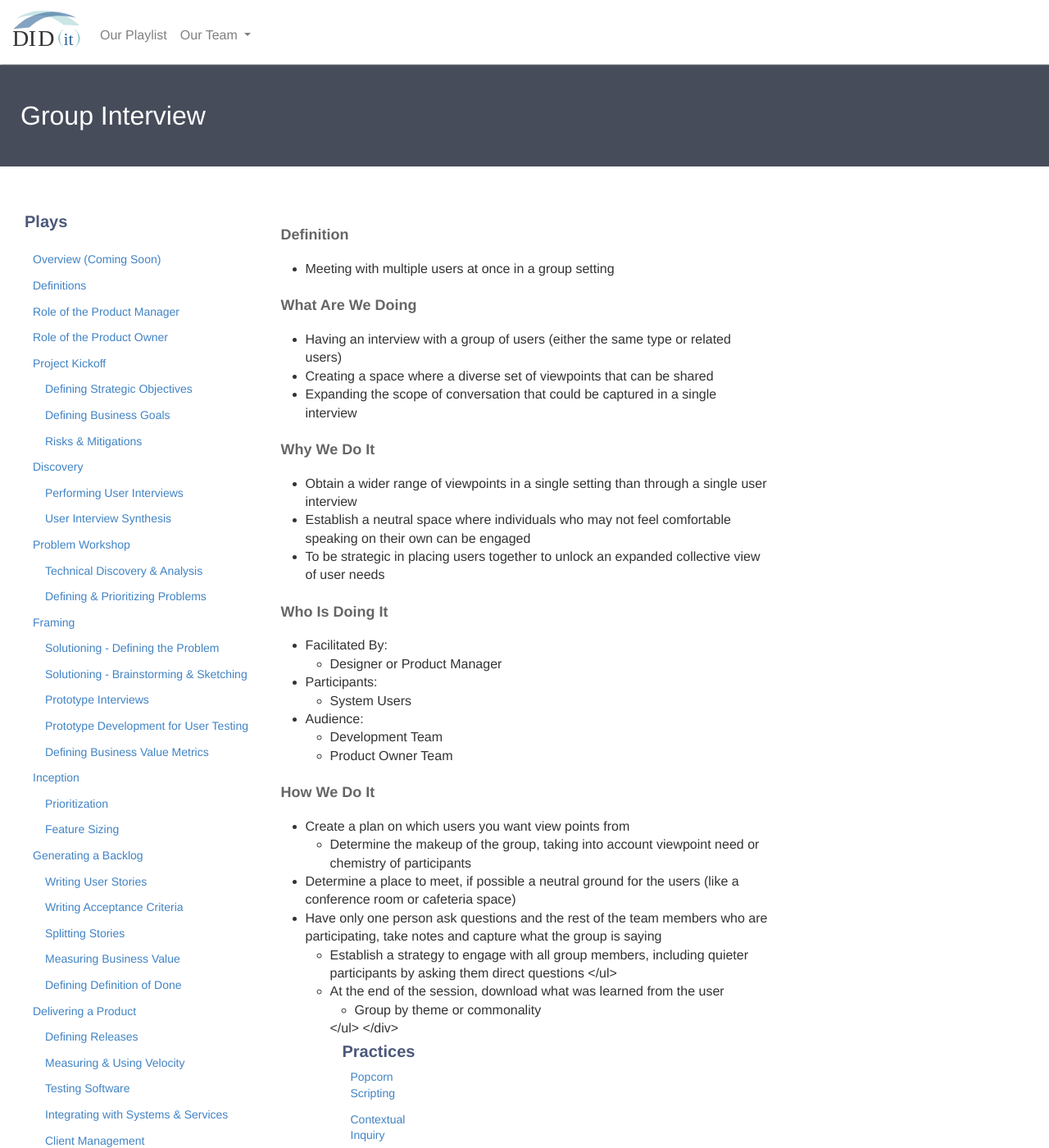
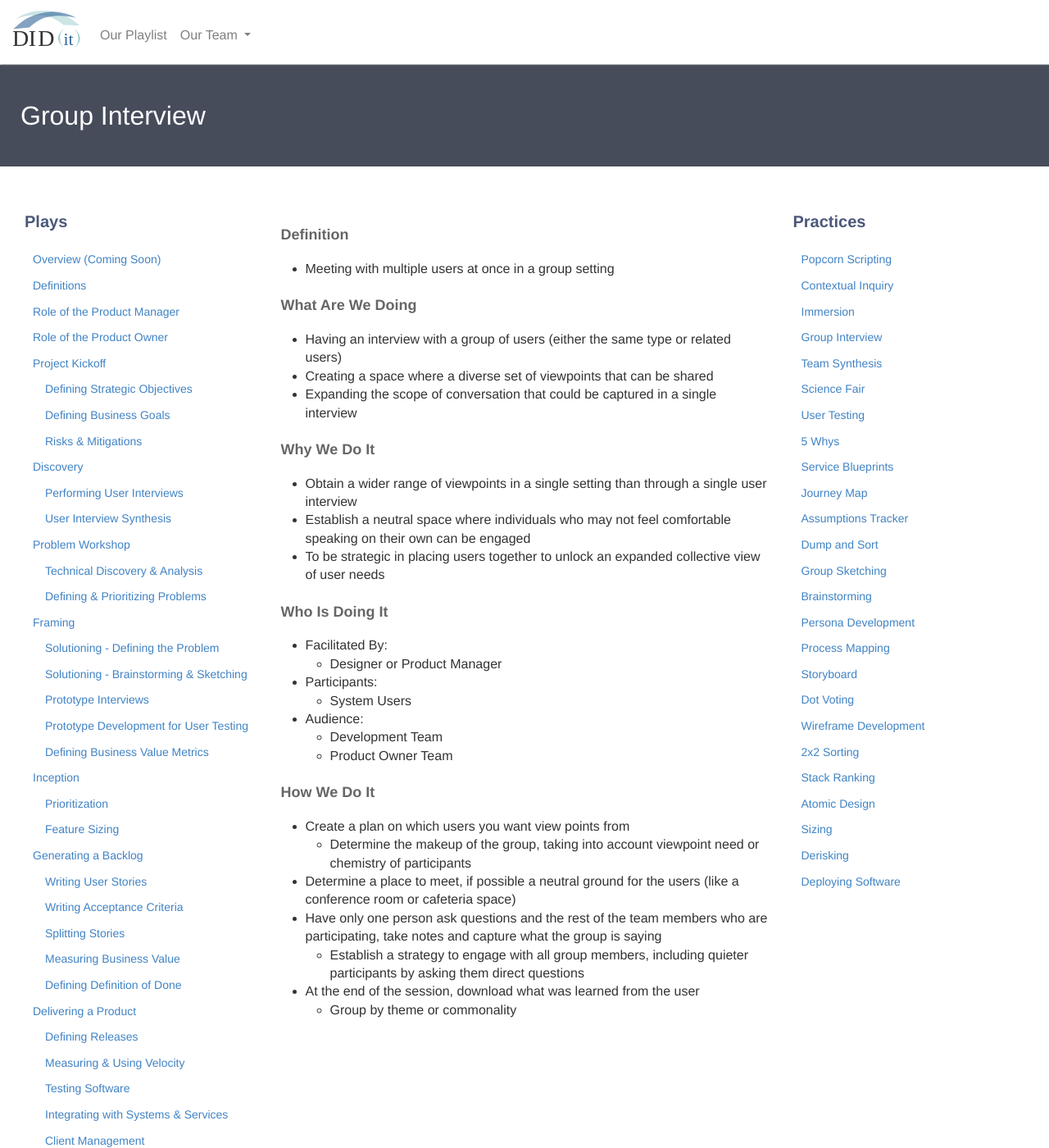
Before and after one commit to KnightPointSystems/kps_playbook, a Jekyll site: the page built from group-interview.md, in a window 1280 px wide and 1400 px high. Shown: the whole window at 82% size. Built offline with Jekyll 4.4.1, drawn with Linux system fonts in a browser that asks for light colours; nearby versions of some CDN libraries.

Commit message:
Updated practice nav and fixed group interview missing tags

```diff
--- a/_includes/design-plays.html
+++ b/_includes/design-plays.html
@@ -3,6 +3,8 @@
     <ul>
      <li><a href="{{ site.baseurl }}/popcorn-scripting">Popcorn Scripting</a></li>
      <li><a href="{{ site.baseurl }}/contextual-inquiry">Contextual Inquiry</a></li>
+     <li><a href="{{ site.baseurl }}/Immersion">Immersion</a></li>
+     <li><a href="{{ site.baseurl }}/Group-Interview">Group Interview</a></li>
      <li><a href="{{ site.baseurl }}/team-synthesis">Team Synthesis</a></li>
      <li><a href="{{ site.baseurl }}/science-fair">Science Fair</a></li>
      <li><a href="{{ site.baseurl }}/user-testing">User Testing</a></li>
--- a/group-interview.md
+++ b/group-interview.md
@@ -35,37 +35,34 @@ permalink: /Group-Interview/
             Who Is Doing It
         </h4>
             <ul>
-                <li>Facilitated By:
+                <li>Facilitated By:</li>
     	            <ul>
         	      <li>Designer or Product Manager</li>
     	            </ul>
-                 </li>
-                <li>Participants:
+                <li>Participants:</li>
     	            <ul>
                       <li>System Users</li>
                     </ul>
-                </li>
-                <li>Audience:
+                <li>Audience:</li>
     	            <ul>
                       <li>Development Team</li>
                       <li>Product Owner Team</li>
                   </ul>
-                </li>
             </ul>
         <h4 class="How" id="How">
             How We Do It
         </h4>
             <ul>
                <li>Create a plan on which users you want view points from</li>
-               <ul>
-                <li>Determine the makeup of the group, taking into account viewpoint need or chemistry of participants</li>
-               </ul>
-               <li>Determine a place to meet, if possible a neutral ground for the users (like a conference room or cafeteria space)</li>
-               <li>Have only one person ask questions and the rest of the team members who are participating, take notes and capture what the group is saying</li>
+                    <ul>
+                        <li>Determine the makeup of the group, taking into account viewpoint need or chemistry of participants</li>
+                    </ul>
+                    <li>Determine a place to meet, if possible a neutral ground for the users (like a conference room or cafeteria space)</li>
+                    <li>Have only one person ask questions and the rest of the team members who are participating, take notes and capture what the group is saying</li>
                    <ul>
-                   <li>Establish a strategy to engage with all group members, including quieter participants by asking them direct questions
+                        <li>Establish a strategy to engage with all group members, including quieter participants by asking them direct questions</li>
                    </ul>
-                <li> At the end of the session, download what was learned from the user</li>
+                    <li> At the end of the session, download what was learned from the user</li>
                    <ul>
                    <li>Group by theme or commonality</li>
                    </ul>
@@ -74,4 +71,3 @@ permalink: /Group-Interview/
     <div class="col-md-3">
         {% include design-plays.html %}
     </div>
-</div>
```
Also changed, not shown: immersion.md (+1 -1 lines).
